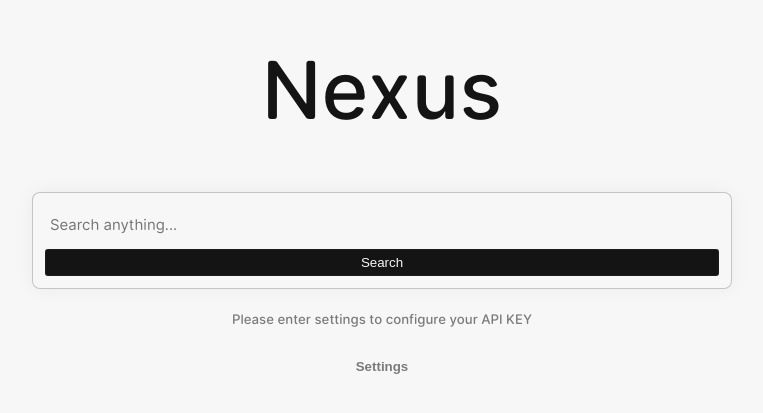
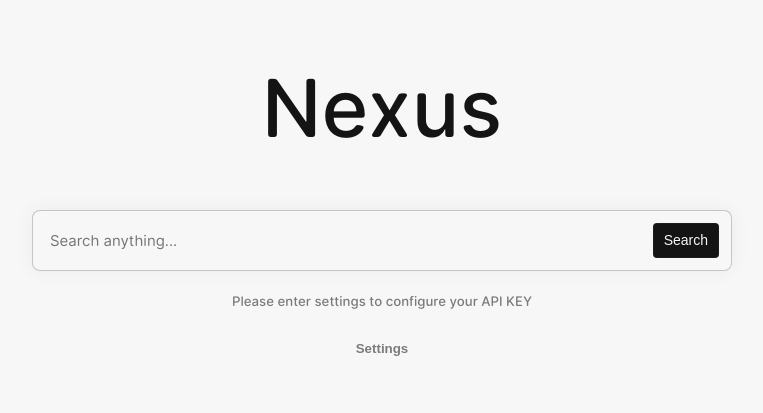
Before and after one commit to TopMyster/Nexus, a React (Vite) app: page / in a window 1280 px wide. Shown: the part 199-612 px from the top of the page, without its empty margins (258-1021 px from the left). Built offline with nearby package versions, Linux system fonts and the light colour scheme.

Commit message:
feat: Redesigned inputs

```diff
--- a/src/index.css
+++ b/src/index.css
@@ -42,7 +42,7 @@ body {
 
 .search-box {
     display: flex;
-    flex-direction: column;
+    flex-direction: row;
     box-sizing: border-box;
     border-radius: 8px;
     border: 0.5px var(--border-color) solid;
@@ -50,9 +50,9 @@ body {
     width: 60vw;
     max-width: 700px;
     min-width: 250px;
+    background-color: var(--bg-color);
     box-shadow: 0px 0px 20px rgba(0, 0, 0, 0.052);
-    margin: auto;
-    background-color: var(--bg-color);
+    margin: auto
 }
 
 .search-box input {
@@ -61,17 +61,20 @@ body {
     border: none;
     outline: none;
     font-size: 15px;
-    padding: 10px 5px 15px;
+    width: 85%;
+    padding: 8px 5px 8px;
 }
 
 .search-box button {
     background-color: var(--txt-color);
     color: var(--bg-color);
     border: 0.5px var(--border-color) solid;
-    border-radius: 3px;
+    border-radius: 4px;
     box-sizing: border-box;
-    padding: 5px 8px;
-    width: 100%;
+    padding: 5px 10px;
+    font-size: 14px;
+    margin-left: auto;
+    width: fit-content;
     transition: 1s cubic-bezier(0.075, 0.82, 0.165, 1);
 }
 
@@ -93,7 +96,7 @@ body {
     flex-direction: column;
     box-sizing: border-box;
     border-radius: 8px;
-    border: 0.5px var(--border-color )solid;
+    border: 0.5px var(--border-color ) solid;
     padding: 30px 30px;
     width: fit-content;
     box-shadow: 0px 0px 20px rgba(0, 0, 0, 0.052);
@@ -102,7 +105,7 @@ body {
 
 .input-box {
     display: flex;
-    flex-direction: column;
+    flex-direction: row;
     box-sizing: border-box;
     border-radius: 8px;
     position: absolute;
@@ -125,17 +128,20 @@ body {
     border: none;
     outline: none;
     font-size: 15px;
-    padding: 10px 5px 15px;
+    width: 85%;
+    padding: 8px 5px 8px;
 }
 
 .input-box button {
     background-color: var(--txt-color);
     color: var(--bg-color);
     border: 0.5px var(--border-color) solid;
-    border-radius: 3px;
+    border-radius: 5px;
     box-sizing: border-box;
-    padding: 5px 8px;
-    width: 100%;
+    padding: 3px 5px;
+    font-size: 14px;
+    width: 10%;
+    margin-left: auto;
     transition: 1s cubic-bezier(0.075, 0.82, 0.165, 1);
 }
 
```
